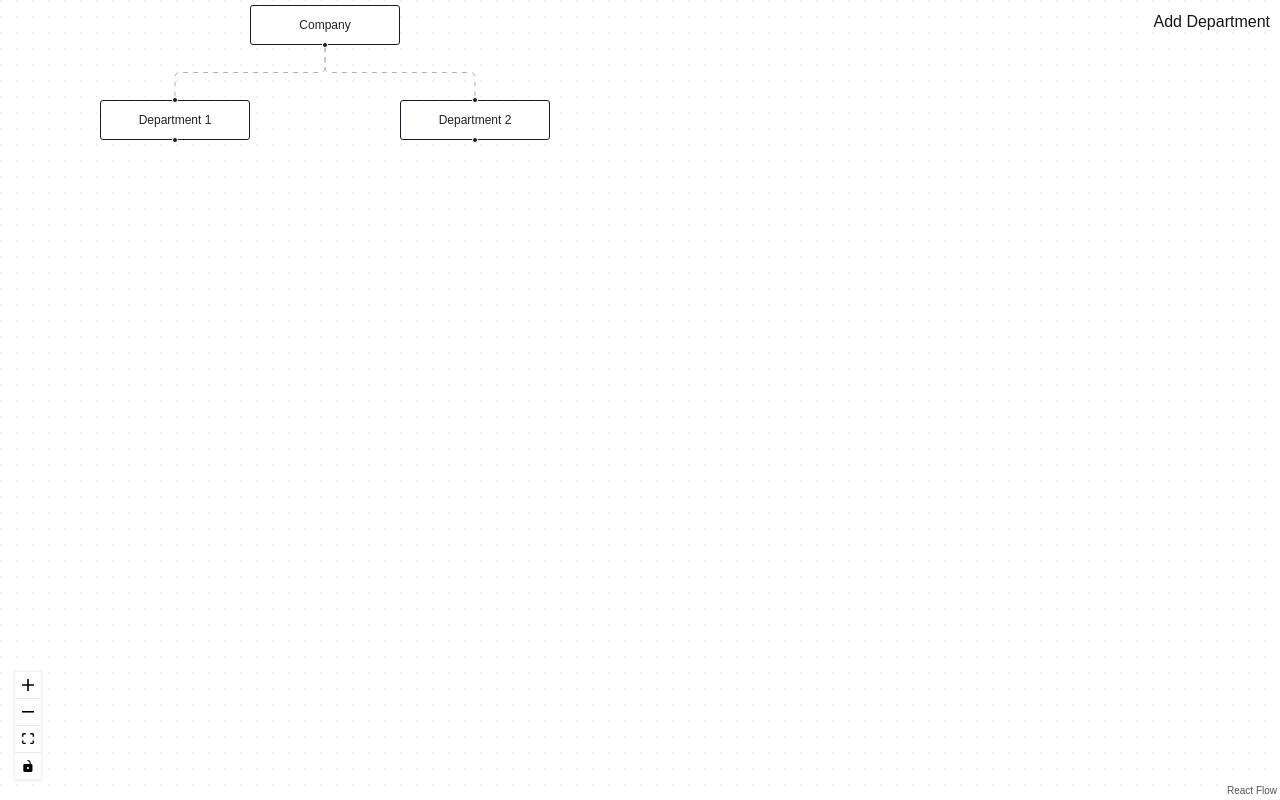
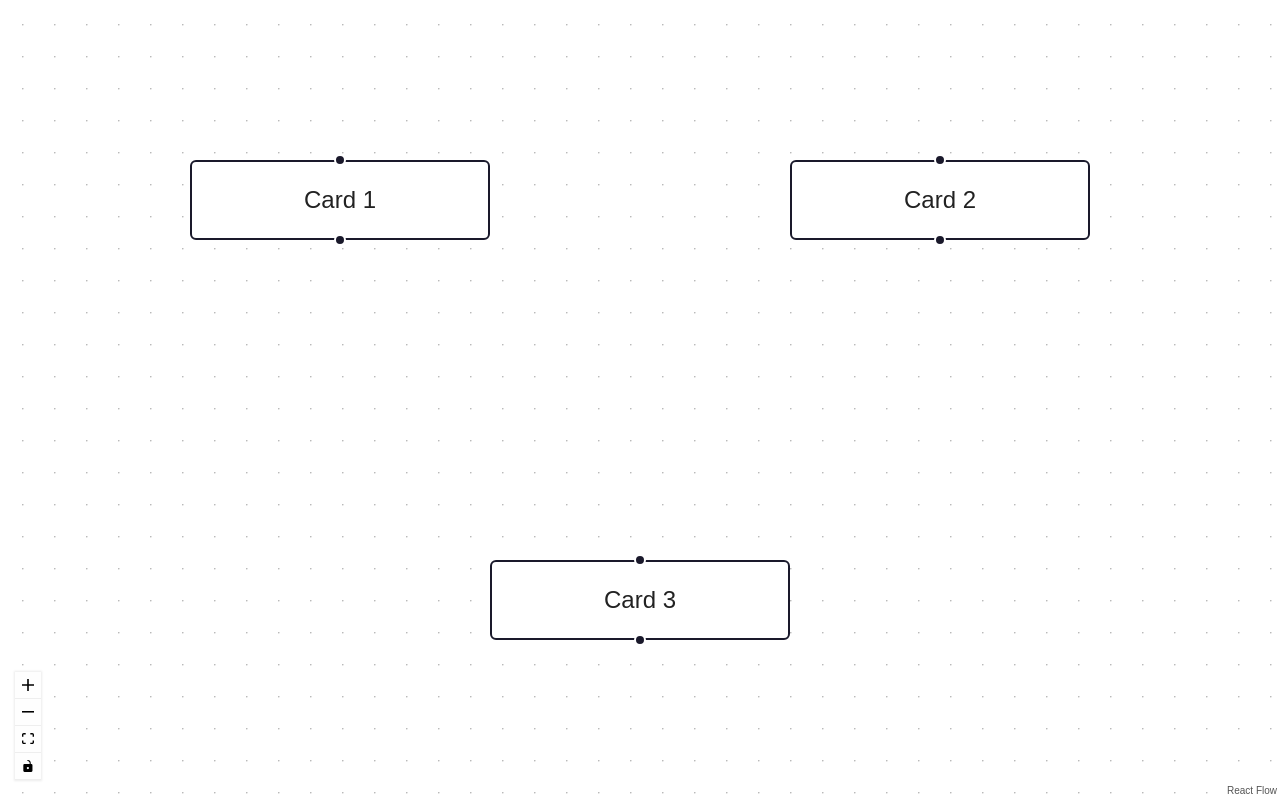
Before and after one commit to developerMohammadi/diagram, a Next.js app: page / in a window 1280 px wide. Built offline with nearby package versions, Linux system fonts and the light colour scheme.

Commit message:
separation the cards and add edges for card

```diff
--- a/app/page.tsx
+++ b/app/page.tsx
@@ -1,79 +1,46 @@
 'use client'
-import { useState } from 'react';
+import { useCallback, useState } from 'react';
 import ReactFlow, {
+    addEdge,
+    Background,
+    Controls,
+    Connection,
+    Edge,
     Node,
-    Edge,
-    Controls,
-    Background,
-    Position,
-    addEdge,
+    useEdgesState,
+    useNodesState,
 } from 'react-flow-renderer';
 
-interface DepartmentNode extends Node {
-    id: string;
-    data: { label: string };
-    position: { x: number; y: number };
-}
-
-interface DepartmentEdge extends Edge {
-    id: string;
-    source: string;
-    target: string;
-    type: string;
-    animated: boolean;
-}
-
-const initialNodes: DepartmentNode[] = [
-    { id: '1', type: 'input', data: { label: 'Company' }, position: { x: 250, y: 5 } },
-    { id: '2', data: { label: 'Department 1' }, position: { x: 100, y: 100 } },
-    { id: '3', data: { label: 'Department 2' }, position: { x: 400, y: 100 } },
+const initialNodes: Node[] = [
+    { id: '1', type: 'default', data: { label: 'Card 1' }, position: { x: 100, y: 100 } },
+    { id: '2', type: 'default', data: { label: 'Card 2' }, position: { x: 400, y: 100 } },
+    { id: '3', type: 'default', data: { label: 'Card 3' }, position: { x: 250, y: 300 } },
 ];
 
-const initialEdges: DepartmentEdge[] = [
-    { id: 'e1-2', source: '1', target: '2', type: 'smoothstep', animated: true },
-    { id: 'e1-3', source: '1', target: '3', type: 'smoothstep', animated: true },
-];
+const initialEdges: Edge[] = [];
 
 export default function Home() {
-    const [nodes, setNodes] = useState<DepartmentNode[]>(initialNodes);
-    const [edges, setEdges] = useState<DepartmentEdge[]>(initialEdges);
+    const [nodes, setNodes, onNodesChange] = useNodesState(initialNodes);
+    const [edges, setEdges, onEdgesChange] = useEdgesState(initialEdges);
 
-    const onElementClick = (event: React.MouseEvent, element: DepartmentNode | DepartmentEdge) => {
-        console.log('Clicked element:', element);
-    };
-
-    const addDepartment = () => {
-        const newId = (nodes.length + 1).toString();
-        const newDepartment: DepartmentNode = {
-            id: newId,
-            data: { label: `Department ${newId}` },
-            position: { x: Math.random() * 400, y: Math.random() * 400 },
-        };
-        const newConnection: DepartmentEdge = {
-            id: `e1-${newId}`,
-            source: '1',
-            target: newId,
-            type: 'smoothstep',
-            animated: true,
-        };
-        setNodes((nds) => [...nds, newDepartment]);
-        setEdges((eds) => [...eds, newConnection]);
-    };
+    const onConnect = useCallback(
+        (params: Edge | Connection) => setEdges((eds) => addEdge(params, eds)),
+        [setEdges]
+    );
 
     return (
         <div style={{ height: '100vh' }}>
             <ReactFlow
                 nodes={nodes}
                 edges={edges}
-                onNodeClick={onElementClick}
-                onEdgeClick={onElementClick}
+                onNodesChange={onNodesChange}
+                onEdgesChange={onEdgesChange}
+                onConnect={onConnect} // برای ایجاد ارتباط بین نودها
+                fitView
             >
                 <Controls />
                 <Background color="#aaa" gap={16} />
             </ReactFlow>
-            <button onClick={addDepartment} style={{ position: 'absolute', top: 10, right: 10 }}>
-                Add Department
-            </button>
         </div>
     );
 }
```
